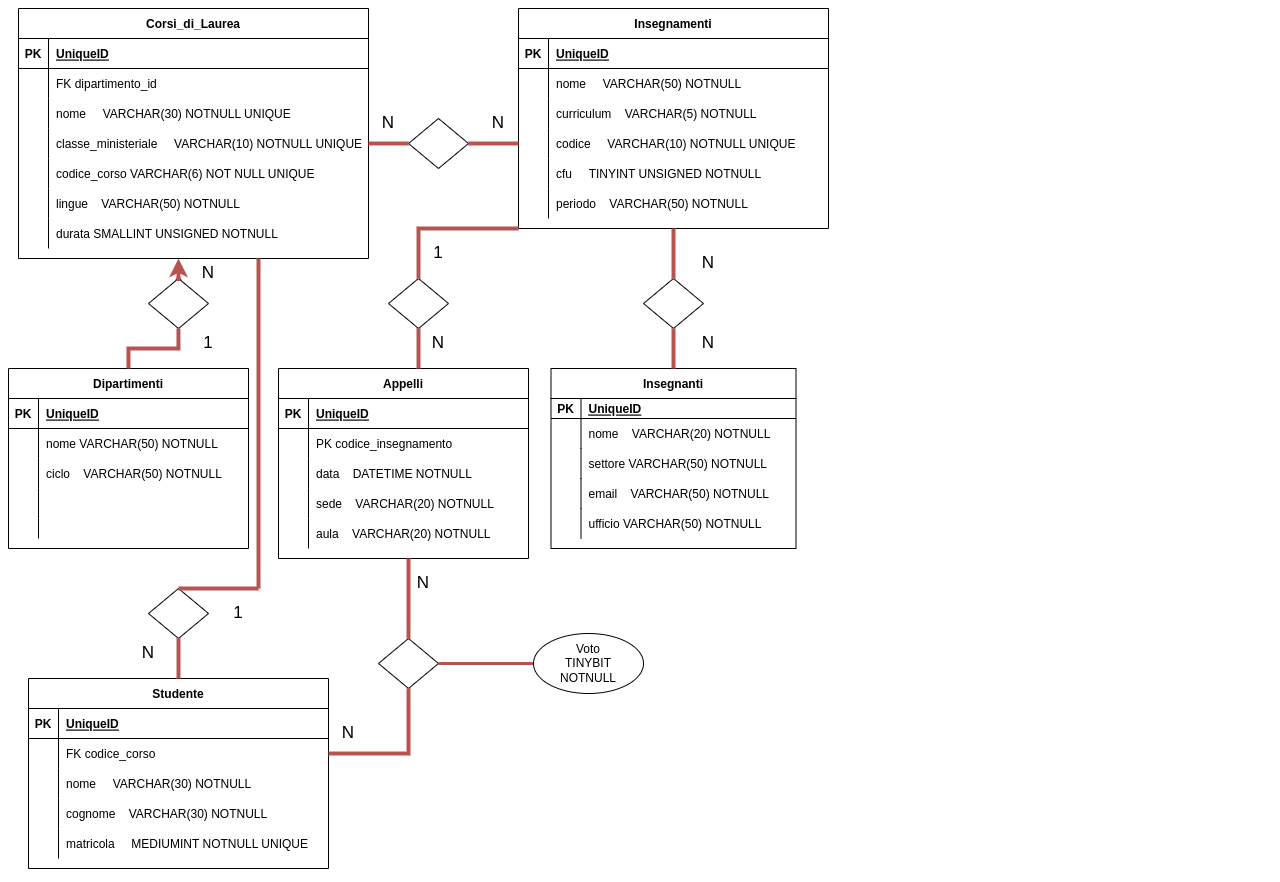
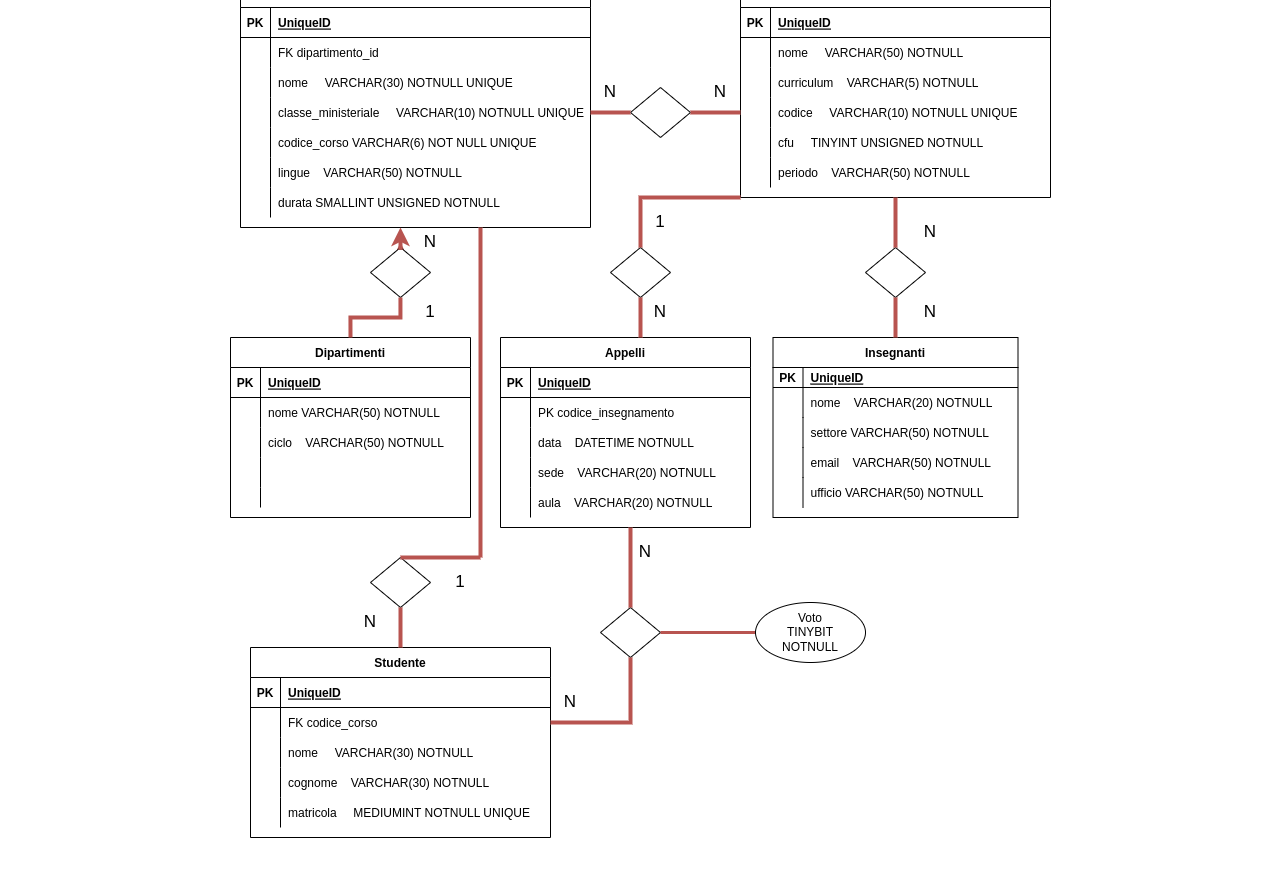
Before and after one commit to RubaCodes/db-university, a plain HTML site: page index.html in a window 1280 px wide. After the commit the page ends 839 px from the top, so only its background shows below. Drawn offline with Linux system fonts and the light colour scheme.

Commit message:
push finale

```diff
--- a/index.html
+++ b/index.html
@@ -10,3 +10,13 @@
     <img src="ER_universita.png" alt="uni" />
   </body>
 </html>
+
+<style>
+  body {
+    height: 100vh;
+    display: flex;
+    justify-content: center;
+    align-items: center;
+    overflow-y: auto;
+  }
+</style>
```
